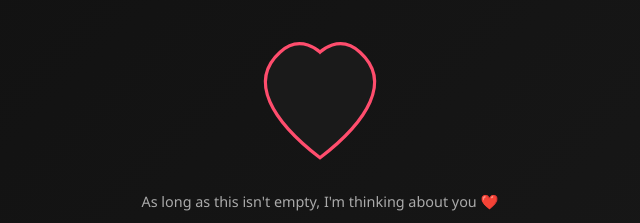
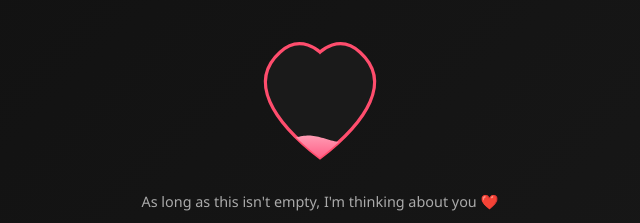
Before and after one commit to justanotheruserr/jelvinlovesummey, a plain HTML site: page index.html in a window 1280 px wide. Shown: the part 318-541 px from the top of the page, 320-960 px from the left. Drawn offline with Linux system fonts and the light colour scheme.

Commit message:
Update index.html

```diff
--- a/index.html
+++ b/index.html
@@ -183,9 +183,10 @@ function getFuelLevel() {
   const hoursElapsed = day * 24 + now.getHours() + now.getMinutes() / 60;
   const totalWeekHours = 7 * 24; // 168 hours
 
-  const percent = 100 - (hoursElapsed / totalWeekHours) * 100;
+  // Drain from 100% down to 20% over the full week — never goes below 20%
+  const percent = 100 - (hoursElapsed / totalWeekHours) * 80;
 
-  return Math.max(0, Math.min(100, percent));
+  return Math.max(20, Math.min(100, percent));
 }
 
 
```
